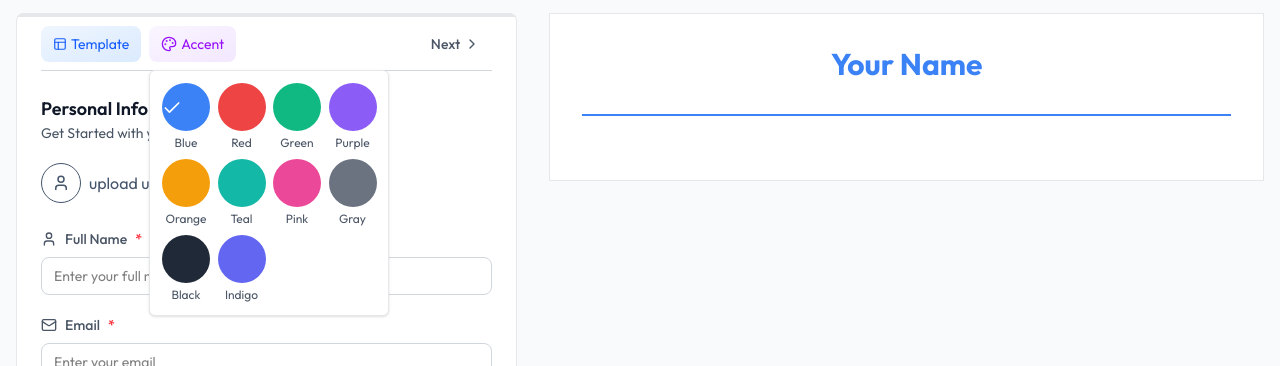
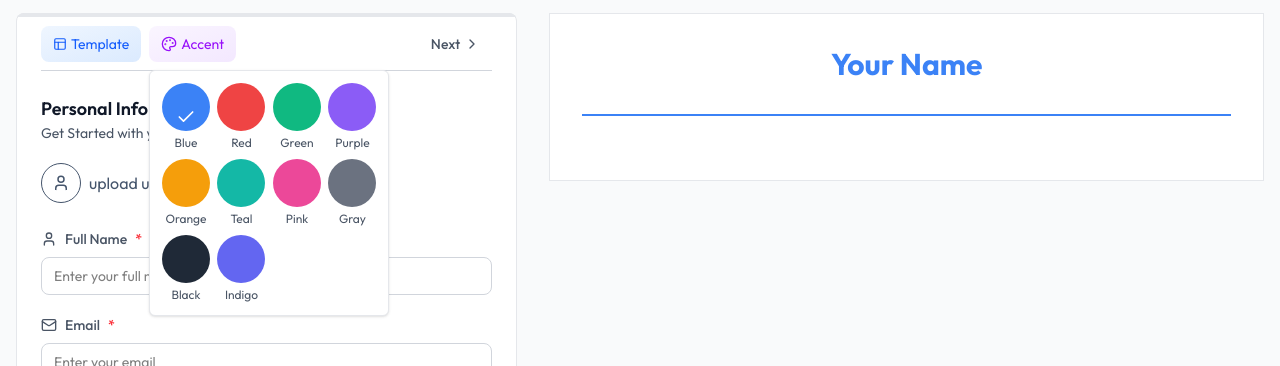
Before and after one commit to olana16/Resume-Builder, a React (Vite) app in the folder client/: page /app/builder/1 in a window 1280 px wide. Both pictures are taken after a click on the button "Accent". Shown: the part 133-499 px from the top of the page. Built offline with nearby package versions, Linux system fonts and the light colour scheme.

Commit message:
format color picker

```diff
--- a/client/src/components/ColorPicker.jsx
+++ b/client/src/components/ColorPicker.jsx
@@ -1,8 +1,8 @@
+import React, { useState } from 'react';
 import { Check, Palette } from 'lucide-react';
-import React from 'react'
-import { useState } from 'react';
+
 const ColorPicker = ({ selectedColor, onChange }) => {
-
+  const [isOpen, setIsOpen] = useState(false);
 
   const colors = [
     { name: 'Blue', value: '#3B82F6' },
@@ -14,55 +14,53 @@ const ColorPicker = ({ selectedColor, onChange }) => {
     { name: 'Pink', value: '#EC4899' },
     { name: 'Gray', value: '#6B7280' },
     { name: 'Black', value: '#1F2937' },
-        { name: 'Indigo', value: '#6366F1' }
-    ]
-
-    const [isOpen, setIsOpen] = useState(false);
+    { name: 'Indigo', value: '#6366F1' },
+  ];
 
   return (
-    <div className='relative'>
-
-              <button onClick={()=>setIsOpen(!isOpen)} className='flex items-center gap-1 text-sm text-purple-600 bg-gradient-to-br
-               from-purple-50 to-purple-100 ring-purple-300 hover:ring transition-all px-3 py-2 rounded-lg'>
-                <Palette size={16} /> <span className='max-sm:hidden'>Accent</span>
-
+    <div className="relative">
+      <button
+        onClick={() => setIsOpen(!isOpen)}
+        className="flex items-center gap-1 text-sm text-purple-600 bg-gradient-to-br
+                   from-purple-50 to-purple-100 ring-purple-300 hover:ring
+                   transition-all px-3 py-2 rounded-lg"
+      >
+        <Palette size={16} />
+        <span className="max-sm:hidden">Accent</span>
       </button>
 
       {isOpen && (
-                    <div className='grid grid-cols-4 w-60 gap-2 absolute top-full left-0
-                               right-0 p-3 mt-2 z-10 bg-white rounded-md border border-gray-200 shadow-sm'>
-
-                                {colors.map((color)=>(
-                                    <div key={color.value} className='relative cursor-pointer
-                                    group flex flex-col' onClick={()=>{onChange(color.value)}}>
-
-                                        <div className="w-12 h-12 rounded-full border-2 border-transparent
-                                            group-hover:black/25 transition-colors" style={{background: color.value}}>
-
-
-                                        </div>
+        <div
+          className="grid grid-cols-4 w-60 gap-2 absolute top-full left-0 right-0
+                     p-3 mt-2 z-10 bg-white rounded-md border border-gray-200 shadow-sm"
+        >
+          {colors.map((color) => (
+            <div
+              key={color.value}
+              onClick={() => onChange(color.value)}
+              className="relative cursor-pointer group flex flex-col items-center"
+            >
+              <div
+                className="w-12 h-12 rounded-full border-2 border-transparent
+                           group-hover:border-black/25 transition-colors"
+                style={{ backgroundColor: color.value }}
+              />
 
               {selectedColor === color.value && (
+                <div className="absolute inset-0 flex items-center justify-center">
+                  <Check className="size-5 text-white" />
+                </div>
+              )}
 
-                                       <div className='absolute top-0 left-0 bottom-4.5
-                                        flex items-center justify-center'>
-
-                                        <Check className='size-5 text-white'/>
-                                       </div>
-
-                                        )
-
-                                        }
-
-                                        <p className='text-xs text-center mt-1 text-gray-600'>{color.name}</p>
-
+              <p className="text-xs text-center mt-1 text-gray-600">
+                {color.name}
+              </p>
             </div>
           ))}
-
         </div>
       )}
     </div>
-  )
-}
+  );
+};
 
-export default ColorPicker
+export default ColorPicker;
```
Lines whose indentation alone changed are shown as unchanged.
